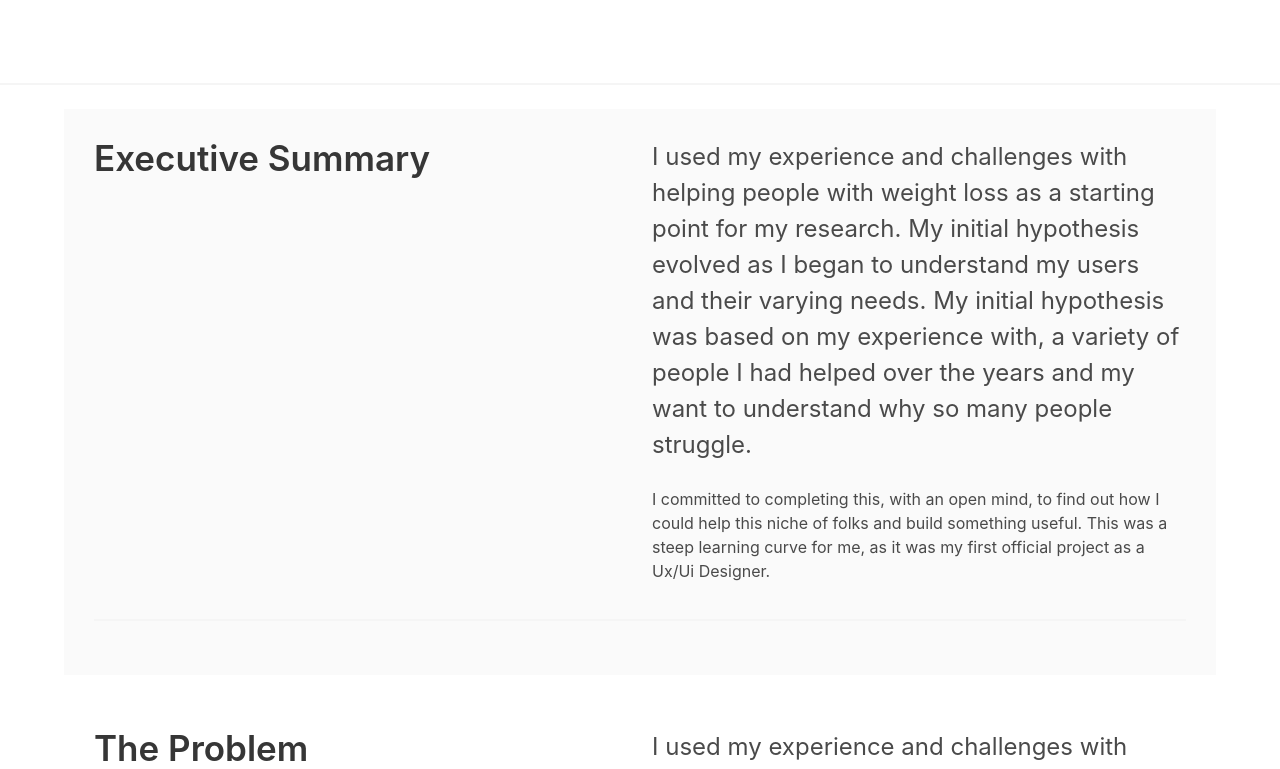
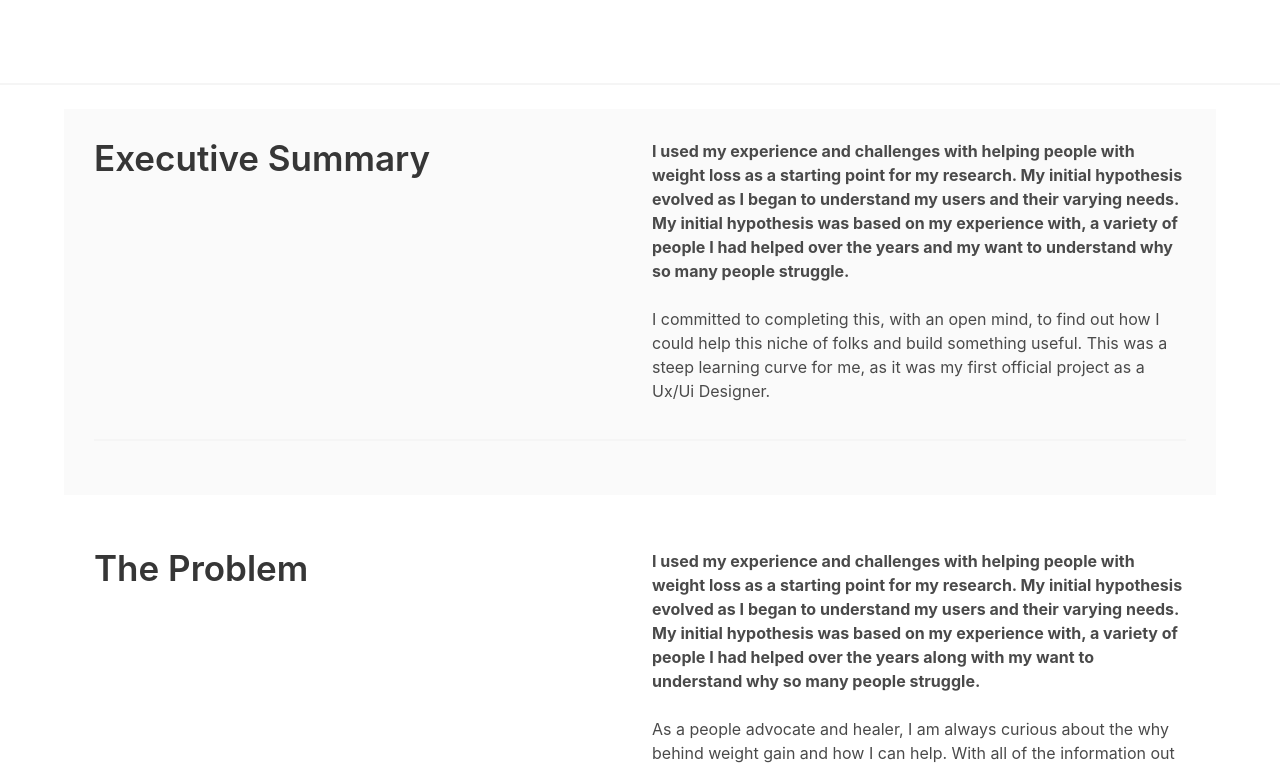
Before and after one commit to Morticia007/bulma-portfolio, a React (Create React App) app: page /work in a window 1280 px wide. Shown: the part 1760-2529 px from the top of the page. Built offline with nearby package versions, Linux system fonts and the light colour scheme.

Commit message:
Fix fonts

```diff
--- a/src/Content.js
+++ b/src/Content.js
@@ -11,7 +11,7 @@ function Content({ heading, firstP, secondP }) {
       className='container-fluid content is-medium'>
       <div className='columns'>
         <h2 className='column'>{heading}</h2>
-        <p className='column is-size-4'>{firstP}</p>
+        <p  style={{fontWeight: 700 }}className='column is-size-6'>{firstP}</p>
       </div>
       <div className='columns'>
         <div className='column'></div>
```
